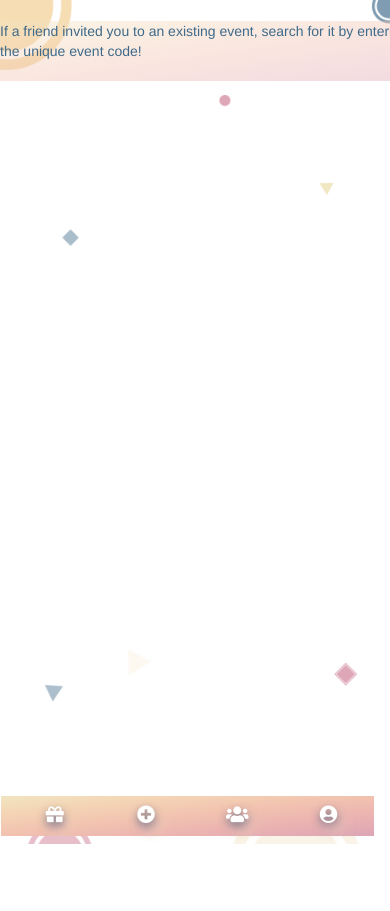
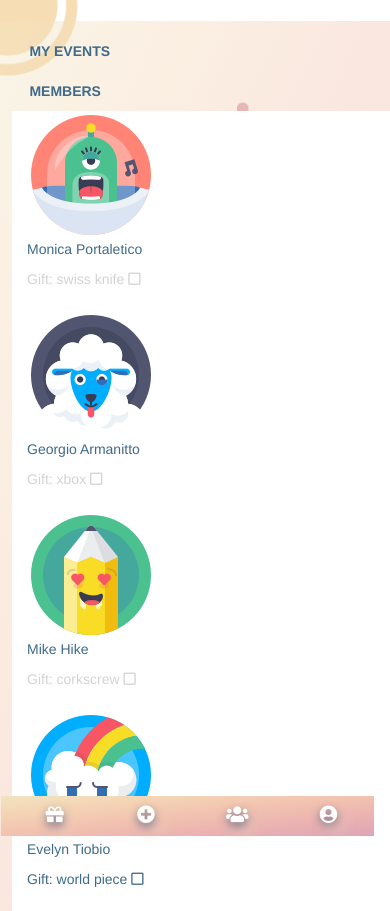
Before and after one commit to Team-4-Stickers/Project2, a Node project: template views/join.handlebars in a window 390 px wide; the page is wider, and only the part inside the window is pictured. Before the commit the page ends 844 px from the top of that part, so only its background shows below. Run offline with Node 20 templates, Linux system fonts and the light colour scheme; the template is opened without the code that fills it, so the values that code supplies are empty; some libraries are stand-ins or nearby versions.

Commit message:
final changes before the presentation

```diff
--- a/package.json
+++ b/package.json
@@ -22,6 +22,7 @@
   "homepage": "https://github.com/Team-4-Stickers/Project2#readme",
   "dependencies": {
     "bcrypt-nodejs": "0.0.3",
+    "clipboard": "^2.0.4",
     "dotenv": "^6.2.0",
     "express": "^4.16.4",
     "express-handlebars": "^3.0.0",
@@ -31,5 +32,7 @@
     "passport": "^0.4.0",
     "passport-local": "^1.0.0",
     "sequelize": "^4.42.0"
-  }
+  },
+  "devDependencies": {},
+  "keywords": []
 }
--- a/public/js/event.js
+++ b/public/js/event.js
@@ -24,10 +24,29 @@ $(document).ready(function () {
         $(".modal-body").text(uniqueCode);
         $("#exampleModal").modal("show");
 
+        //Copy code to clipboard
+        $("#copy-btn").attr("data-clipboard-text", uniqueCode);
+
+        var clipboard = new ClipboardJS('.btn');
+
+        clipboard.on('success', function (e) {
+            console.log(e);
+        });
+        clipboard.on('error', function (e) {
+            console.log(e);
+        });
+
         console.log(newEvent);
 
         $.post("/api/event", newEvent, function (data, status) {
-            // console.log("Data: " + data + "\nStatus: " + status);
+
         });
+
+        $("input#event-name").val("");
+        $("input#event-date").val("");
+        $("input#event-time").val("");
+        $("input#event-location").val("");
+        $("#event-directions").val("");
+
     });
 });
--- a/public/js/join.js
+++ b/public/js/join.js
@@ -3,15 +3,39 @@ $(document).ready(function () {
     $("#join-event").on("click", function () {
         event.preventDefault();
         var codeInput = $("#code-input").val();
+        console.log(codeInput);
 
         // /api/posts/:uniqueCode
-        $.get("/api/posts/" + codeInput, function (data) {
+        $.get("/api/join/" + codeInput, function (data) {
 
-            let yourEvent = $("<p>").html(`Event: "${data.eventName}" on ${data.eventDate} ${data.eventTime} at ${data.eventLocation}`);
+            let yourEvent = $("<p>").html(`Event: "${data.eventName}" Date: ${data.eventDate} Time: ${data.eventTime} Location: ${data.eventLocation}`);
+            yourEvent.attr("data-id", data.id);
+            yourEvent.addClass("event-added");
+            // console.log(data.id);
             let yourMessage = $("<p>").html(`Directions: "${data.eventDirections}`);
 
             $(".search-results").append(yourEvent);
             $(".search-results").append(yourMessage);
+            console.log(yourEvent);
+
+            var id = $(".event-added").attr("data-id");
+
+            console.log(id);
+
+            var addedEvent = {
+                eventStatus: true
+            };
+
+            // Send the PUT request.
+            $.ajax("/api/eventadded/" + id, {
+                type: "PUT",
+                data: addedEvent
+            }).then(
+                function () {
+                    // Reload the page to get the updated list
+                    location.reload();
+                });
         });
+
     });
 });
--- a/public/js/profile.js
+++ b/public/js/profile.js
@@ -20,8 +20,10 @@ $(document).ready(function () {
 
         $.post("/api/gift", newGift, function (data, status) {
             // console.log("Data: " + data + "\nStatus: " + status);
-            location.reload();
         });
+
+        location.reload();
+
     });
 
     $(".deleteButt").click(function (id) {
@@ -31,8 +33,10 @@ $(document).ready(function () {
             url: "/api/gift/" + id
         }).then(function () {
             console.log("Deleted Successfully");
-            location.reload();
         });
+
+        location.reload();
+
     });
 
 });
--- a/public/styles/index.css
+++ b/public/styles/index.css
@@ -1,10 +1,6 @@
 .container {
     color: #3f6a8a;
 }
-
-/* .container-title {
-    font-family: 'Fredoka One', cursive;
-} */
 
 #gift-name, #gift-link {
     border: none;
@@ -76,10 +72,64 @@
     font-size: 15px;
     border: none;
     padding: 13px;
-    width: 90%;
-    margin-left: 22px;
+    width: 92%;
+    margin-left: 3%;
   }
 
   .form-body {
     padding: 80px 50px;
   }
+
+  #add-gift {
+    padding: 5%;
+  }
+
+  #your-gifts-title, #my-events-title, #members-title {
+    margin-left: 7%;
+    font-weight: bold;
+  }
+
+ #members-title {
+    margin-top: 20px;
+  }
+
+  .member {
+    background-color: white;
+    margin-left: 6%;
+    height: 200px;
+  }
+
+  .my-gift {
+    margin-left: 7%;
+    padding: 7px;
+    background-color: white;
+    display: inline;
+    border-radius: 25px;
+    font-size: 20px;
+    font-weight: 200;
+  }
+
+  .deleteButt {
+    background-color: #3f6a8a;
+    color: white;
+    font-size: 15px;
+    border: none;
+    padding: 7px;
+    margin-left: 2%;
+    margin-bottom: 15px;
+  }
+
+  .deleteButt:hover {
+    color: #dda5b6;
+  }
+
+  .gray {
+    color: lightgray;
+  }
+
+  .display-gift {
+    width: 90%;
+    height: 250px;
+    padding-top: 30px;
+    padding-left: 7%;
+  }
--- a/public/styles/members.css
+++ b/public/styles/members.css
@@ -33,6 +33,11 @@ body {
     color: #3f6a8a;
   }
 
+  .display-message {
+    font-size: 25px;
+    font-weight: 200;
+  }
+
   hr {
     border: 1px solid white;
     box-shadow: 0 2px 4px rgb(77, 94, 114, 0.7);
@@ -42,10 +47,13 @@ body {
     .search-container {
       background-color: white;
       padding: 5px;
+      margin: 0 10% 0 10%;
       border-radius: 25px;
       box-shadow:0 0 8px #666;
     }
-
+    .search-results {
+      visibility: hidden;
+    }
     /* Fix input box and button color */
     .input, .submit {
       border: none;
@@ -53,11 +61,12 @@ body {
     }
 
     .input {
-      width: 90%;
+      width: 85%;
       color: #3f6a8a;
       font-size: 15px;
       padding: 5px;
       margin-left: 5px;
+      text-align: center;
     }
 
     .input:focus {
@@ -192,6 +201,7 @@ body {
   }
 
   .left-bottom {
+    padding: 10%;
     height: 400px;
     background-color: #3f6a8a;
     box-shadow: 0 4px 8px rgb(77, 94, 114, 0.7), 2px 8px 10px rgb(221, 165, 182, 0.7), 6px 10px 14px rgb(241, 230, 193, 0.7);
--- a/public/styles/new.css
+++ b/public/styles/new.css
@@ -66,3 +66,23 @@
   .form-body {
     padding: 80px 50px;
   }
+
+  .left-bottom {
+    color: white;
+    text-align: center;
+    font-weight: 200;
+  }
+
+/* Modal Content/Box */
+.modal-content {
+  color: #3f6a8a;
+  font-weight: bold;
+  background-color: #fefefe;
+  margin-top: 200px;
+  border: 1px solid #888;
+}
+
+#copy {
+  text-align: center;
+  font-size: 45px;
+}
--- a/views/join.handlebars
+++ b/views/join.handlebars
@@ -3,38 +3,46 @@
 <div class="container">
     <div class="row">
         <div class="nopadding col-md-4">
-
-            {{>welcome}}
-
+            <div class="left-top">
+                {{>welcome}} <span class="display-message">join an event!</span>
+            </div>
             <div class="left-bottom">
                 <br>
+                <p>
+                    Join your event with the code provided by the event organizer!
+                </p>
                 {{!-- Search your events --}}
                 <h2>SEARCH</h2>
                 <div class="search-container">
+                    <label for="code-inpit"></label>
                     <input id="code-input" class="input" type="text" placeholder=" Enter Event Code" name="groupSearch">
                     <button id="join-event" class="submit" type="submit">
-                        <i class="fa fa-search"></i>
+                        <i class="fas fa-plus-circle"></i>
                     </button>
                 </div>
             </div>
         </div>
         <div class="nopadding col-md-8">
             <div class="right">
-                <div> If a friend invited you to an existing event, search for it by entering the unique event code!</div>
+
                 <br>
                 {{!-- Append the search results --}}
                 <div class="search-results">
-                    {{#each event}}
-                    <p>
-                        {{eventName}}
-                        {{eventDate}}
-                        {{eventTime}}
-                        {{eventLocation}}
-                    </p>
-                    {{/each}}
-                    {{!-- append event members --}}
-                    {{!-- {{>member-block}} --}}
+                    {{!-- currently the data loads through a json abject here to add an attribute to change the status
+                    of the event --}}
                 </div>
+                <p id="my-events-title">MY EVENTS</p>
+                {{#each event}}
+                <p class="my-gift">
+                    Event: {{eventName}}
+                    || Date: {{eventDate}} || Time: {{eventTime}} || Location:
+                    {{eventLocation}} || Directions: {{eventDirections}}
+                </p>
+
+                {{/each}}
+                {{!-- append event members --}}
+                {{>member-block}}
+
             </div>
         </div>
     </div>
--- a/views/layouts/main.handlebars
+++ b/views/layouts/main.handlebars
@@ -31,6 +31,8 @@
 <script src="https://cdnjs.cloudflare.com/ajax/libs/jquery/3.2.1/jquery.min.js"></script>
 {{!-- Bootstrap JS --}}
 <script src="https://maxcdn.bootstrapcdn.com/bootstrap/3.3.7/js/bootstrap.min.js"></script>
+{{!-- Clipboard NPM Package --}}
+<script src="https://cdnjs.cloudflare.com/ajax/libs/clipboard.js/2.0.0/clipboard.min.js"></script>
 {{!-- Main View Javascript Functionality --}}
 <script src="./js/members.js"></script>
 <script src="./js/event.js"></script>
--- a/views/partials/event-code-modal.handlebars
+++ b/views/partials/event-code-modal.handlebars
@@ -4,19 +4,18 @@
 
             <!-- Modal Header -->
             <div class="modal-header">
-                <h4 class="modal-title">Your unique event code:</h4>
-                <h5>(Give this code to your friends so they can join your group)</h5>
                 <button type="button" class="close" data-dismiss="modal">&times;</button>
+                <h4 class="modal-title">Provide this unique code for friends to join!</h4>
             </div>
 
             <!-- Modal body -->
-            <div class="modal-body">
+            <div id="copy" class="modal-body">
                 Modal body.
             </div>
 
             <!-- Modal footer -->
             <div class="modal-footer">
-                <button type="button" class="btn btn-light">Copy Code</button>
+                <button id="copy-btn" type="button" class="btn btn-default">COPY CODE</button>
             </div>
 
         </div>
--- a/views/partials/member-block.handlebars
+++ b/views/partials/member-block.handlebars
@@ -1,8 +1,24 @@
-{{#each event}}
-<p>
-    {{eventName}}
-    {{eventDate}}
-    {{eventTime}}
-    {{eventLocation}}
-</p>
-{{/each}}
+{{!-- hardcoded examples for future development --}}
+<p id="members-title">MEMBERS</p>
+<div class="row">
+    <div class="member col-md-2">
+        <img src="/images/alien_avatar.png" alt="">
+        <p>Monica Portaletico</p>
+        <p class="gray">Gift: swiss knife <i class="far fa-square"></i></p>
+    </div>
+    <div class="member col-md-2">
+        <img src="/images/sheep_avatar.png" alt="">
+        <p>Georgio Armanitto</p>
+        <p class="gray">Gift: xbox <i class="far fa-square"></i></p>
+    </div>
+    <div class="member col-md-2">
+        <img src="/images/pencil_avatar.png" alt="">
+        <p>Mike Hike</p>
+        <p class="gray">Gift: corkscrew <i class="far fa-square"></i></p>
+    </div>
+    <div class="member col-md-2">
+        <img src="/images/cloud_avatar.png" alt="">
+        <p>Evelyn Tiobio</p>
+        <p>Gift: world piece <i class="far fa-square"></i></p>
+    </div>
+</div>
--- a/views/partials/welcome.handlebars
+++ b/views/partials/welcome.handlebars
@@ -1,4 +1,2 @@
-<div class="left-top">
-    <!-- Anything you get back from passport user -->
-    <h2 class="member-display"><img class="avatar" src="" alt="Avatar"> Welcome <span class="member-name"></span>!</h2>
-</div>
+<!-- Anything you get back from passport user -->
+<h2 class="member-display"><img class="avatar" src="" alt="Avatar"><span class="member-name"></span></h2>
```
Also changed, not shown: config/config.json (+4 -4 lines), models/event.js (+9 -3 lines), routes/apiRoutes.js (+30 -4 lines), routes/hdbRoutes.js (+14 -1 lines), views/gifts.handlebars (+36 -8 lines), views/index.handlebars (+18 -12 lines), views/new.handlebars (+5 -3 lines), 1 other file.
